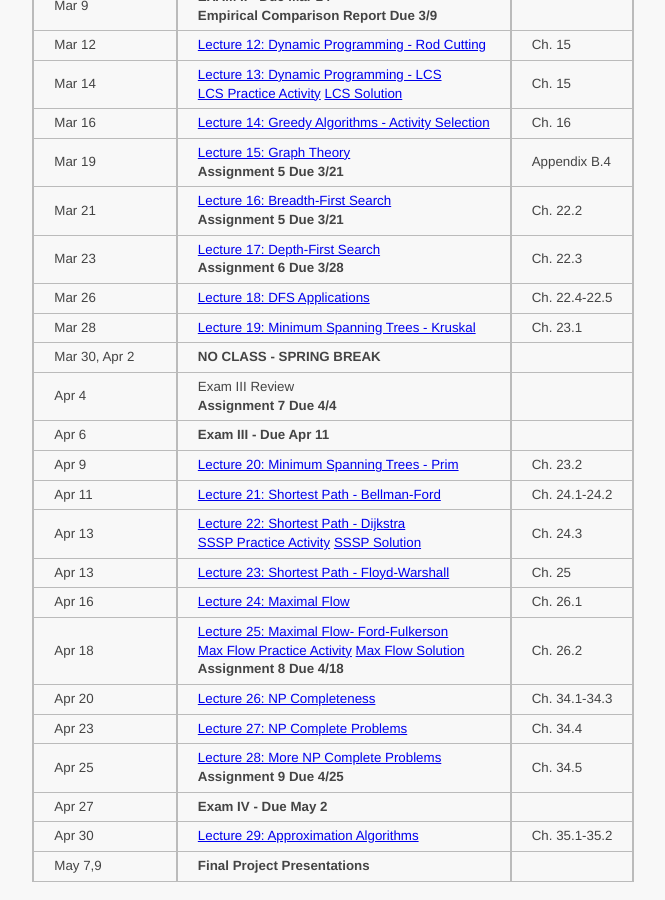
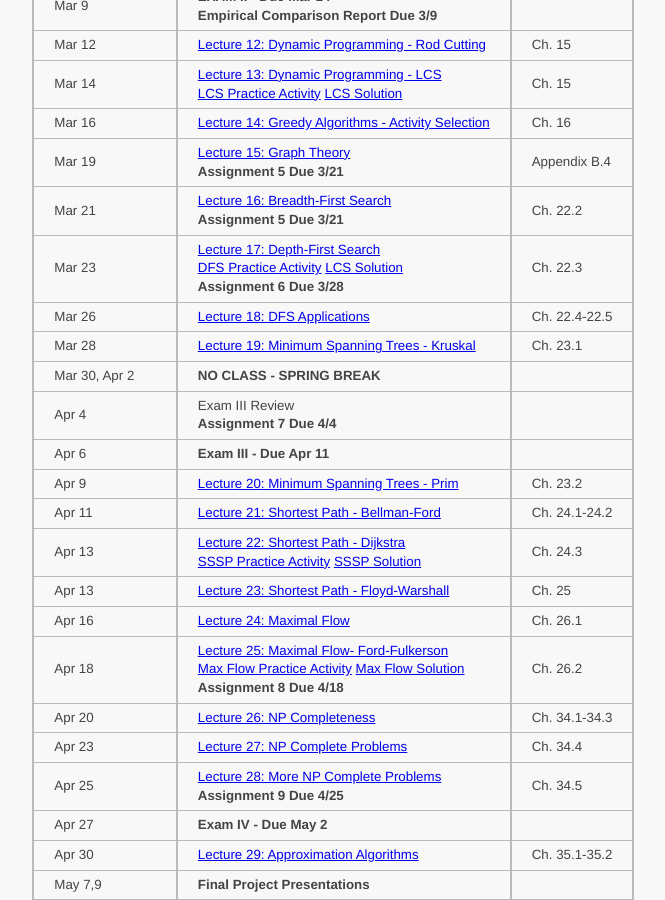
Before and after one commit to ycpcs/cs360-spring2018, a Jekyll site: the page built from schedule/index.md, in a window 1280 px wide and 900 px high, scrolled down 757 px. Shown: the whole window, without its empty margins (121-786 px from the left). Built offline with Jekyll 4.4.1, drawn with Linux system fonts in a browser that asks for light colours.

Commit message:
add dfs activity
add dfs activity

```diff
--- a/schedule/index.md
+++ b/schedule/index.md
@@ -33,7 +33,7 @@ All reading materials are from the course textbook:
 > Mar 16    | [Lecture 14: Greedy Algorithms - Activity Selection](../lectures/lecture14.html) | Ch. 16 |
 > Mar 19    | [Lecture 15: Graph Theory](../lectures/lecture15.html) <br /> **Assignment 5 Due 3/21** | Appendix B.4 |
 > Mar 21    | [Lecture 16: Breadth-First Search](../lectures/lecture16.html) <br /> **Assignment 5 Due 3/21** | Ch. 22.2 |
-> Mar 23    | [Lecture 17: Depth-First Search](../lectures/lecture17.html) <br /> **Assignment 6 Due 3/28**  | Ch. 22.3 |
+> Mar 23    | [Lecture 17: Depth-First Search](../lectures/lecture17.html) <br /> [DFS Practice Activity](../handouts/lecture17-dfsact.pdf) [LCS Solution](../handouts/lecture17-dfsact-sol.pdf) <br /> **Assignment 6 Due 3/28** | Ch. 22.3 |
 > Mar 26    | [Lecture 18: DFS Applications](../lectures/lecture18.html) | Ch. 22.4-22.5 |
 > Mar 28    | [Lecture 19: Minimum Spanning Trees - Kruskal](../lectures/lecture19.html) | Ch. 23.1 |
 > Mar 30, Apr 2| **NO CLASS - SPRING BREAK** |   |
```
